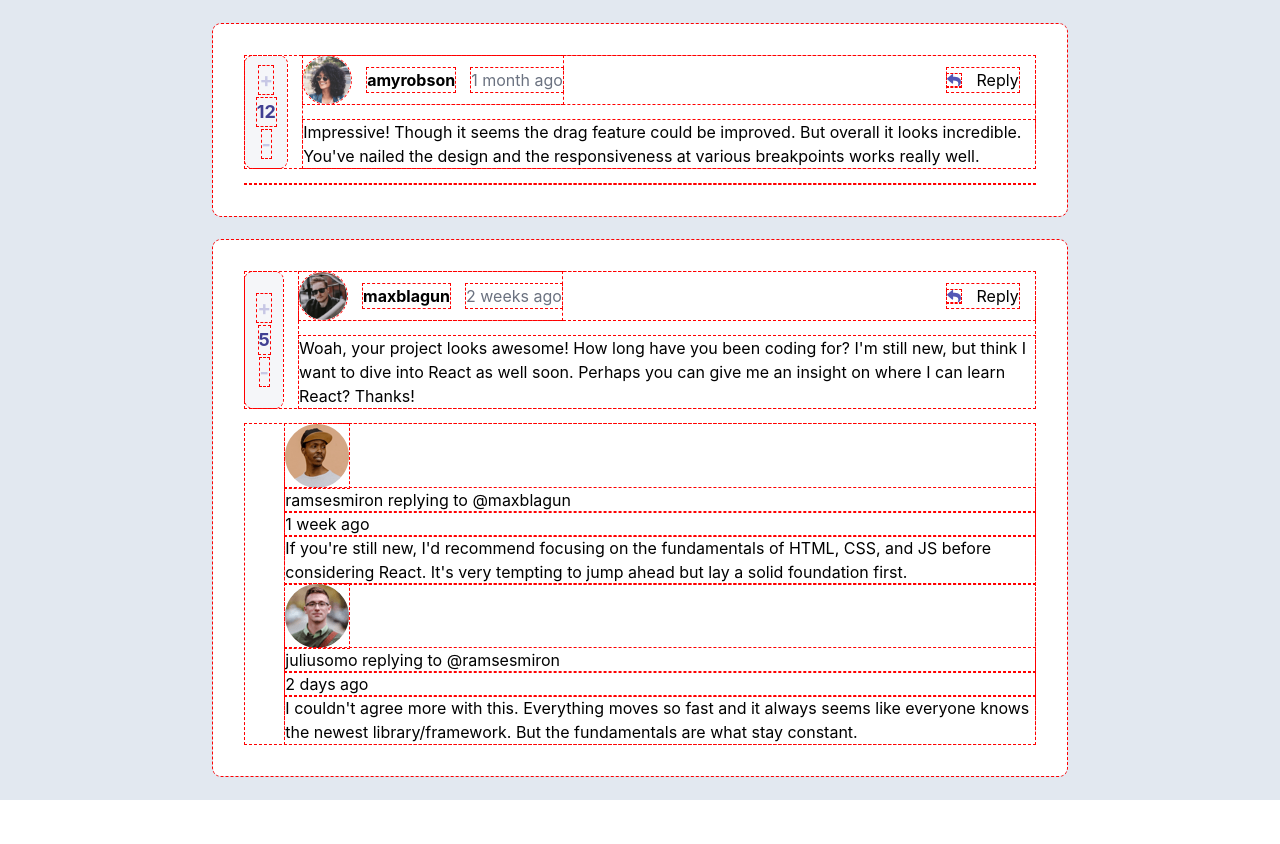
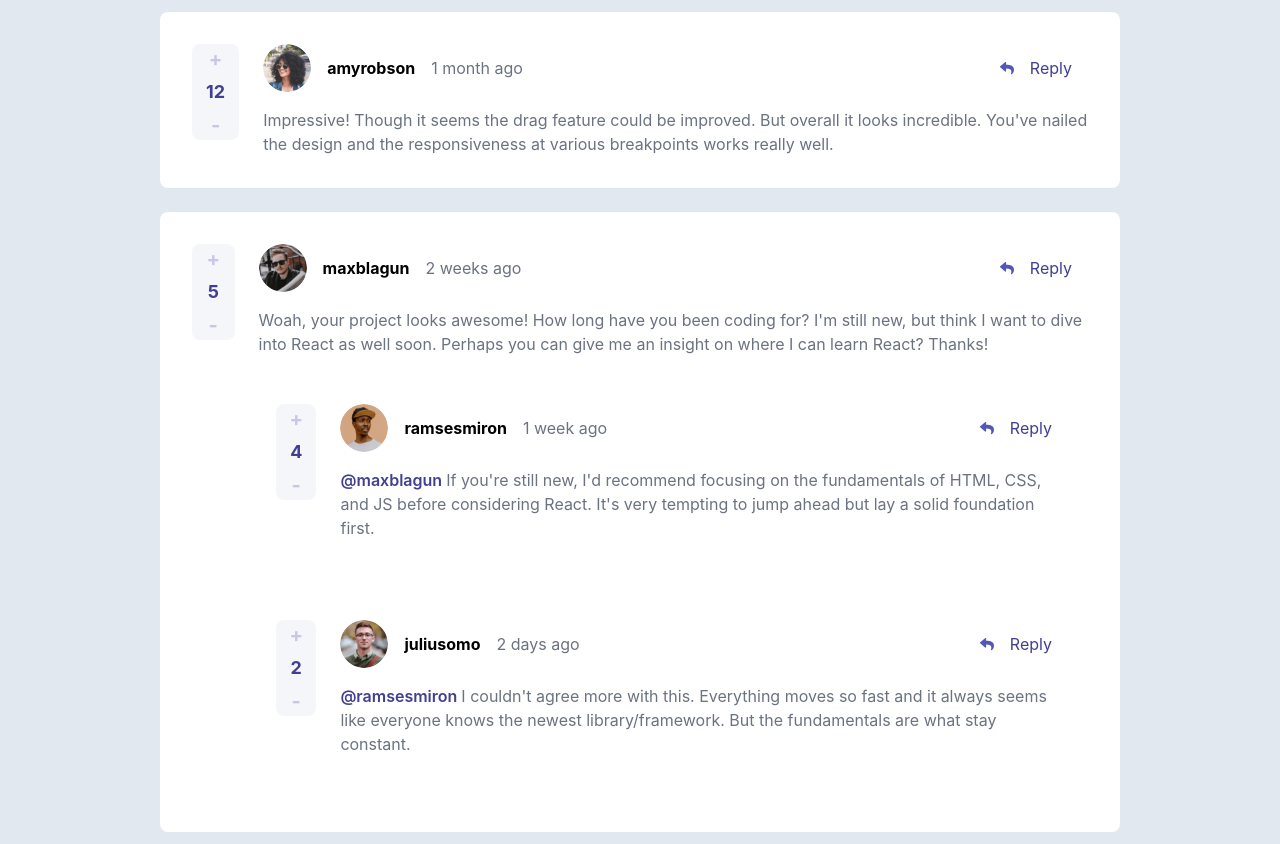
Before and after one commit to Andee-K/Interactive_Comment_Section, a React (Create React App) app: page / in a window 1280 px wide. Before the commit the page ends 800 px from the top, so only its background shows below. Built offline with nearby package versions, Linux system fonts and the light colour scheme.

Commit message:
need to fix adding reply

```diff
--- a/src/Comment.js
+++ b/src/Comment.js
@@ -1,64 +1,50 @@
 import React, { useState } from "react";
 import Replies from "./Replies";
 import ReplyForm from "./ReplyForm";
+import ProfileHeader from "./ProfileHeader";
+import LikeButton from "./LikeButton.js";
 
 export default function Comment({ comment, addReply }) {
   const [showReplyForm, setShowReplyForm] = useState(false);
-  const [score, setScore] = useState(comment.score);
 
   const handleAddReply = (replyText) => {
-    addReply(comment.id, replyText, comment.user.username); // Add reply using parent-provided function
-    setShowReplyForm(false); // Close the reply form after submission
+    addReply(comment.id, replyText, comment.user.username);
+    setShowReplyForm(false);
   };
 
 return (
-    <div className="comment w-2/3 p-8 flex flex-col bg-white rounded-lg m-3">
+    <div className="comment w-full p-8 flex flex-col bg-white rounded-lg m-3">
         {/* wrapper for likes and rest of content */}
-        <div className="flex justify-start w-full space-x-4">
+        <div className="flex justify-start w-full space-x-6">
             {/* like feature */}
-            <div className="likes-button bg-likes-bg-color rounded-lg w-20 flex flex-col justify-center items-center">
-                <button className="text-plus-minus-color text-xl font-bold" onClick={() => setScore(score + 1)}>+</button>
-                <p className="text-reply-color font-bold text-lg mt-1 mb-1">{score}</p>
-                <button className="text-plus-minus-color text-xl font-bold" onClick={() => setScore(score - 1)}>-</button>
-            </div>
+            <LikeButton score={comment.score}/>
             {/* header and comment content */}
             <div className="main-content">
                 {/* header section */}
-                <div className="header flex justify-between items-center">
-                    <div className="profile-header flex items-center space-x-4">
-                        <img
-                        className="w-12 h-12 rounded-full"
-                        src={comment.user.image.png}
-                        alt={`${comment.user.username}'s avatar`}
-                        />
-                        <p className="font-bold">{comment.user.username}</p>
-                        <p className="text-gray-500">{comment.createdAt}</p>
-                    </div>
-
-                    {/* reply button */}
-                    <button
-                        className="reply-button flex items-center reply-color hover:underline mr-4"
-                        onClick={() => setShowReplyForm(!showReplyForm)}>
-                        <svg className="mr-4" width="14" height="13" xmlns="http://www.w3.org/2000/svg">
-                        <path
-                            d="M.227 4.316 5.04.16a.657.657 0 0 1 1.085.497v2.189c4.392.05 7.875.93 7.875 5.093 0 1.68-1.082 3.344-2.279 4.214-.373.272-.905-.07-.767-.51 1.24-3.964-.588-5.017-4.829-5.078v2.404c0 .566-.664.86-1.085.496L.227 5.31a.657.657 0 0 1 0-.993Z"
-                            fill="#5357B6"/>
-                        </svg>
-                        Reply
-                    </button>
-                </div>
+                <ProfileHeader
+                    user={comment.user}
+                    createdAt={comment.createdAt}
+                    onReplyClick={() => setShowReplyForm(!showReplyForm)}
+                />
                 {/* comment content */}
-                <p className="mt-4">{comment.content}</p>
+                <p className="mt-4 text-gray-500">
+                    {comment.replyingTo ? (
+                        <span className="text-reply-color font-semibold">@{comment.replyingTo} </span>
+                    ) : ""}
+                    {comment.content}
+                </p>
             </div>
         </div>
 
-        <div className="replies w-full mt-4 pl-10">
-            <Replies replies={comment.replies} addReply={addReply} />
+        <div className="replies">
+            {Array.isArray(comment.replies) && comment.replies.length > 0 && (
+                <Replies replies={comment.replies} addReply={addReply} />
+            )}
         </div>
 
         {showReplyForm && (
             <div className="reply-form w-full mt-4 pl-8">
-            <ReplyForm onSubmit={(replyText) => handleAddReply(replyText)} />
+                <ReplyForm onSubmit={(replyText) => handleAddReply(replyText)} />
             </div>
         )}
     </div>
--- a/src/CommentSection.js
+++ b/src/CommentSection.js
@@ -3,46 +3,58 @@ import Comment from "./Comment";
 
 export default function CommentSection() {
     const [comments, setComments] = useState([]);
+    const [currentUser, setCurrentUser] = useState(null);
+    const [nextId, setNextId] = useState(0);
 
-  // Fetch the JSON data (mocked for now)
     useEffect(() => {
         fetch(`${process.env.PUBLIC_URL}/data.json`)
             .then((response) => response.json())
-      .then((jsonData) => setComments(jsonData.comments || []))
+            .then((jsonData) => {
+                setComments(jsonData.comments || []);
+                setCurrentUser(jsonData.currentUser);
+                let currId = 0;
+                jsonData.comments.forEach((comment) => {
+                    currId += 1
+                    if (comment.replies && comment.replies.length > 0) {
+                        comment.replies.forEach(() => {
+                            currId += 1
+                        });
+                    }
+                });
+                setNextId(currId);
+                console.log(currId);
+            })
             .catch((error) => console.error("Error fetching data:", error));
         }, []);
 
 const addReply = (commentId, replyText, replyingTo) => {
-    setComments((prevComments) =>
-      prevComments.map((comment) =>
-        comment.id === commentId
-          ? {
+    setNextId((prevId) => prevId + 1);
+    console.log(nextId);
+    setComments((currComments) =>
+        currComments.map((comment) => {
+            if (comment.id === commentId)  {
+                return {
                     ...comment,
                     replies: [
                         ...comment.replies,
                         {
-                  id: Date.now(), // Unique ID for the reply
-                  content: replyText,
-                  createdAt: "Just now",
-                  score: 0,
-                  replyingTo: replyingTo,
-                  user: {
-                    username: "current_user",
-                    image: {
-                      png: "./images/avatars/image-juliusomo.png",
-                      webp: "./images/avatars/image-juliusomo.webp",
-                    },
-                  },
-                },
-              ],
+                            "id": nextId,
+                            "content": replyText,
+                            "createdAt": Date.now(),
+                            "score": 0,
+                            "replyingTo": replyingTo,
+                            "user": currentUser
                         }
-          : comment
-      )
+                    ]
+                }
+            }
+        })
     );
 };
 
 return (
-    <div className="flex justify-center flex-col items-center min-h-screen">
+    <div className="flex justify-center min-h-screen">
+        <div className="flex justify-center flex-col items-center w-3/4">
             {comments.map((comment) => (
                 <Comment
                     key={comment.id}
@@ -51,5 +63,6 @@ export default function CommentSection() {
                 />
             ))}
         </div>
+    </div>
 );
 }
--- /dev/null
+++ b/src/LikeButton.js
@@ -0,0 +1,13 @@
+import React, { useState } from "react";
+
+export default function LikeButton({ score }) {
+    const [currentScore, setCurrentScore] = useState(score);
+
+    return (
+        <div className="likes-button bg-likes-bg-color rounded-lg w-20 h-24 flex flex-col justify-around items-center">
+            <button className="text-plus-minus-color text-xl font-bold" onClick={() => setCurrentScore(currentScore + 1)}>+</button>
+            <p className="text-reply-color font-bold text-lg mt-1 mb-1">{currentScore}</p>
+            <button className="text-plus-minus-color text-xl font-bold" onClick={() => setCurrentScore(currentScore - 1)}>-</button>
+        </div>
+    )
+}
--- /dev/null
+++ b/src/ProfileHeader.js
@@ -0,0 +1,32 @@
+import React from "react";
+
+export default function ProfileHeader({ user, createdAt, onReplyClick }) {
+  return (
+    <div className="header flex justify-between items-center">
+      {/* Profile Info */}
+      <div className="profile-header flex items-center space-x-4">
+        <img
+          className="w-12 h-12 rounded-full"
+          src={user.image.png}
+          alt={`${user.username}'s avatar`}
+        />
+        <p className="font-bold">{user.username}</p>
+        <p className="text-gray-500">{createdAt}</p>
+      </div>
+
+      {/* Reply Button */}
+      <button
+        className="reply-button flex items-center text-reply-color hover:underline mr-4"
+        onClick={onReplyClick}
+      >
+        <svg className="mr-4" width="14" height="13" xmlns="http://www.w3.org/2000/svg">
+          <path
+            d="M.227 4.316 5.04.16a.657.657 0 0 1 1.085.497v2.189c4.392.05 7.875.93 7.875 5.093 0 1.68-1.082 3.344-2.279 4.214-.373.272-.905-.07-.767-.51 1.24-3.964-.588-5.017-4.829-5.078v2.404c0 .566-.664.86-1.085.496L.227 5.31a.657.657 0 0 1 0-.993Z"
+            fill="#5357B6"
+          />
+        </svg>
+        Reply
+      </button>
+    </div>
+  );
+}
--- a/src/Replies.js
+++ b/src/Replies.js
@@ -1,23 +1,18 @@
 import React from "react";
+import Comment from "./Comment";
 
 export default function Replies({ replies, addReply }) {
     return (
-    <div className="replies flex flex-col">
-        {replies.map((reply) => (
-        <div key={reply.id} className="reply">
-            <div className="header">
-            <img
-                src={reply.user.image.png}
-                alt={`${reply.user.username}'s avatar`}
-            />
-            <p>
-                {reply.user.username} replying to @{reply.replyingTo}
-            </p>
-            <p>{reply.createdAt}</p>
-            </div>
-            <p>{reply.content}</p>
-        </div>
-        ))}
-    </div>
+        <>
+            {replies.map((reply) => (
+                <div key={reply.id} className="reply w-full mt-4 pl-10">
+                    <Comment
+                        key={reply.id}
+                        comment={reply}
+                        addReply={addReply}
+                    />
+                </div>
+            ))}
+        </>
     );
 }
--- a/src/index.css
+++ b/src/index.css
@@ -15,8 +15,8 @@ code {
     monospace;
 }
 
-* {
+/* * {
   margin: 0;
   padding: 0;
   outline: 1px dashed red !important;
-}
+} */
```
Also changed, not shown: src/ReplyForm.js (indentation only). Lines whose indentation alone changed are shown as unchanged.
